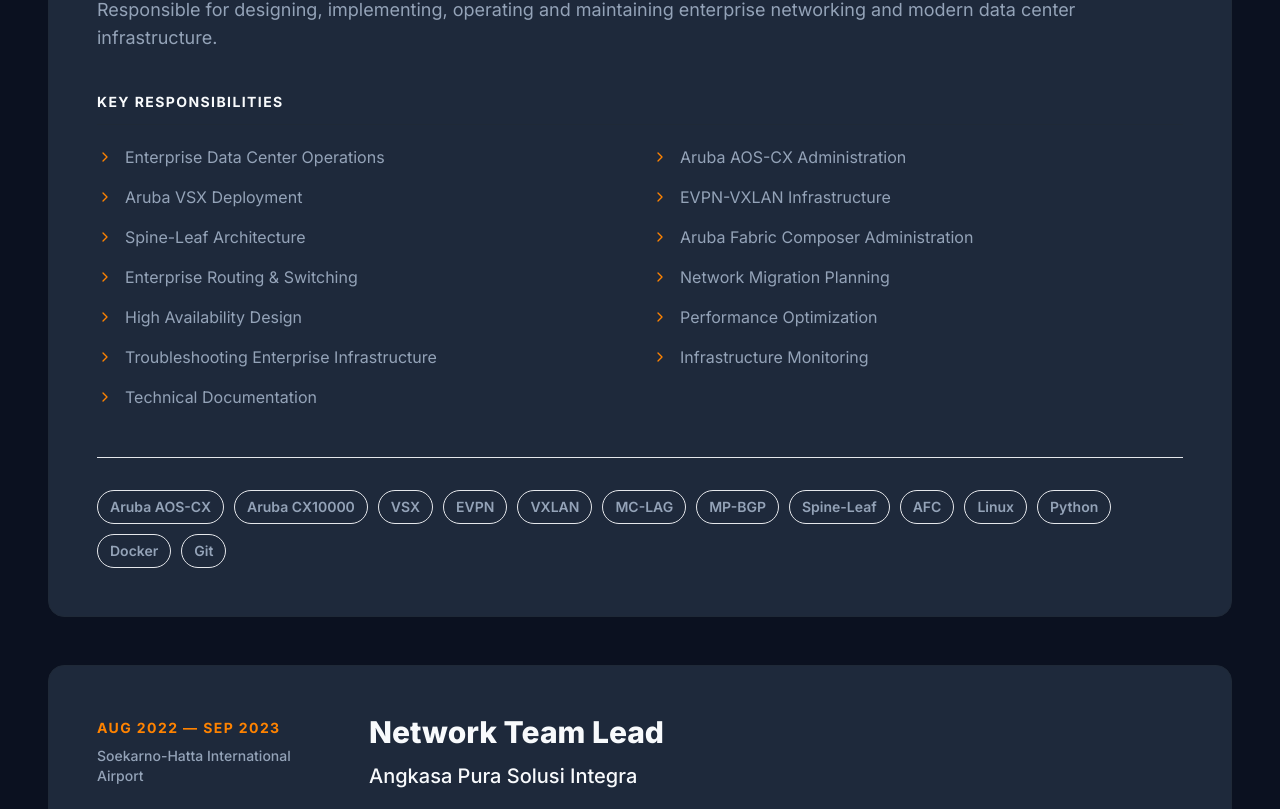
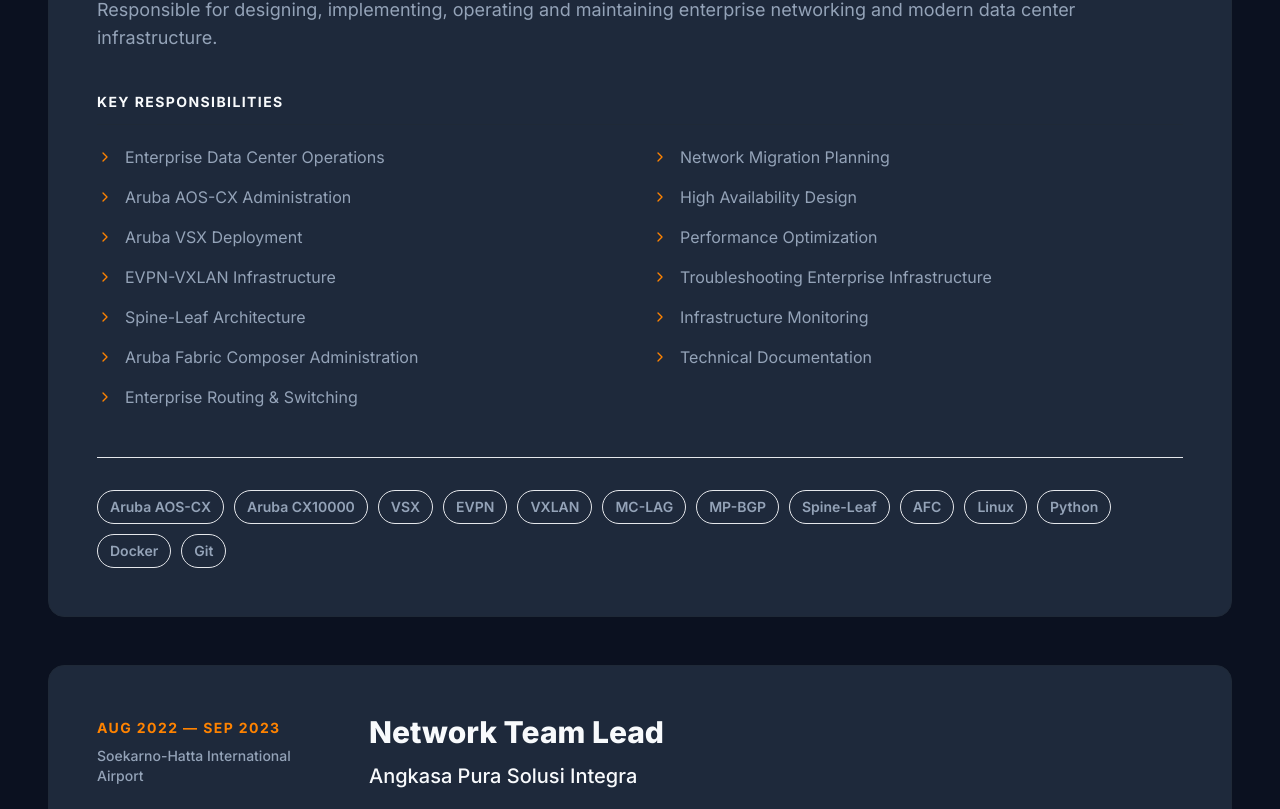
Before and after one commit to shelner8/portofolio, a Next.js app: page / in a window 1280 px wide. Shown: the part 8271-9080 px from the top of the page. Built offline with nearby package versions, Linux system fonts and the light colour scheme; no server answers.

Commit message:
style(experience): decouple responsibility columns to ensure consistent vertical flow

```diff
--- a/src/components/cards/ExperienceCard.tsx
+++ b/src/components/cards/ExperienceCard.tsx
@@ -47,14 +47,24 @@
         {experience.responsibilities.length > 0 && (
           <div className="mt-4">
             <h4 className="text-sm font-bold text-primary uppercase tracking-widest mb-5 border-b border-surface pb-3">Key Responsibilities</h4>
-            <ul className="grid grid-cols-1 sm:grid-cols-2 gap-x-6 gap-y-4">
-              {experience.responsibilities.map((resp, i) => (
+            <div className="flex flex-col sm:flex-row gap-4 sm:gap-6">
+              <ul className="flex-1 flex flex-col gap-4">
+                {experience.responsibilities.slice(0, Math.ceil(experience.responsibilities.length / 2)).map((resp, i) => (
                   <li key={i} className="flex items-start gap-3 group/item">
                     <ChevronRight className="w-4 h-4 mt-1 text-accent-orange flex-shrink-0 transition-transform duration-300 group-hover/item:translate-x-1" />
                     <span className="text-sm md:text-base text-muted group-hover/item:text-primary transition-colors duration-300 leading-relaxed">{resp}</span>
                   </li>
                 ))}
               </ul>
+              <ul className="flex-1 flex flex-col gap-4">
+                {experience.responsibilities.slice(Math.ceil(experience.responsibilities.length / 2)).map((resp, i) => (
+                  <li key={i} className="flex items-start gap-3 group/item">
+                    <ChevronRight className="w-4 h-4 mt-1 text-accent-orange flex-shrink-0 transition-transform duration-300 group-hover/item:translate-x-1" />
+                    <span className="text-sm md:text-base text-muted group-hover/item:text-primary transition-colors duration-300 leading-relaxed">{resp}</span>
+                  </li>
+                ))}
+              </ul>
+            </div>
           </div>
         )}
 
```
Also changed, not shown: 1 other file (tests, documents, lock files or other folders). Lines whose indentation alone changed are shown as unchanged.
